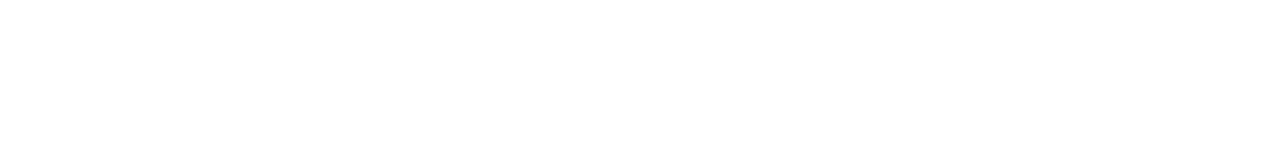
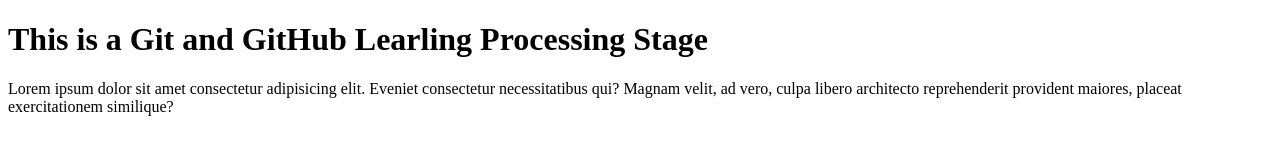
Before and after one commit to abitsolutionpark/first-website, a plain HTML site: page index.html in a window 1280 px wide. Drawn offline with Linux system fonts and the light colour scheme.

Commit message:
Learn Github

```diff
--- a/index.html
+++ b/index.html
@@ -9,7 +9,9 @@
 </head>
 
 <body>
-
+    <h1>This is a Git and GitHub Learling Processing Stage</h1>
+    <p>Lorem ipsum dolor sit amet consectetur adipisicing elit. Eveniet consectetur necessitatibus qui? Magnam velit, ad
+        vero, culpa libero architecto reprehenderit provident maiores, placeat exercitationem similique?</p>
 </body>
 
 </html>
```
